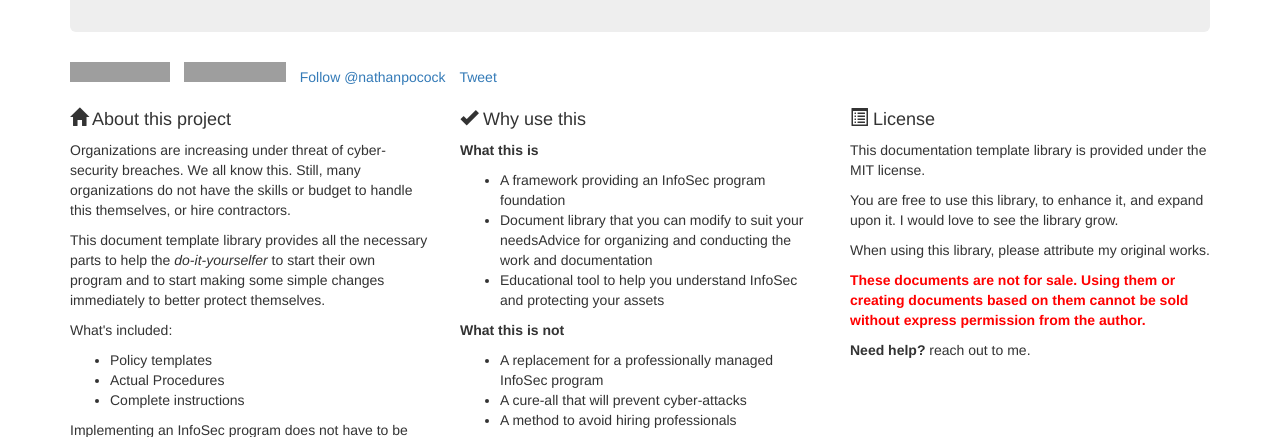
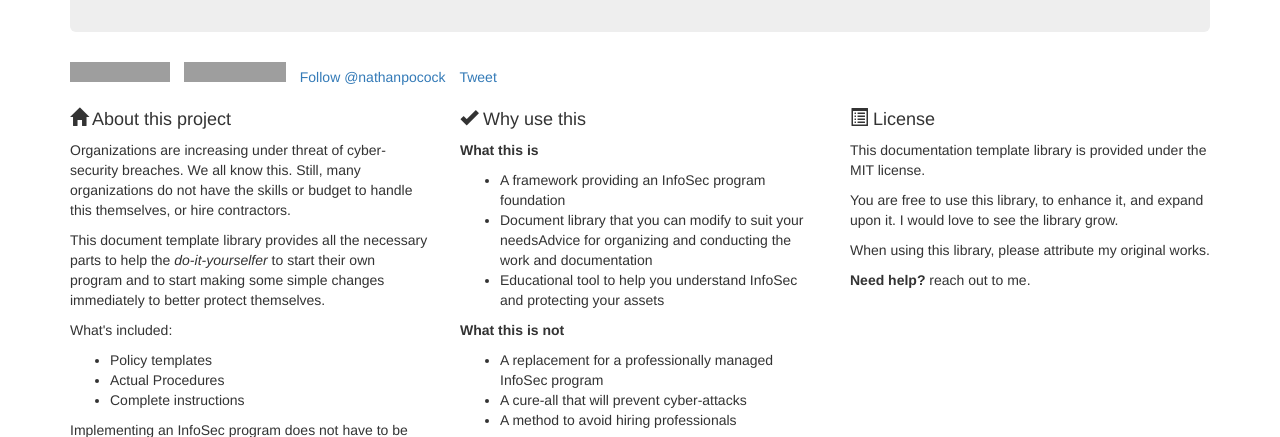
Before and after one commit to nathanpocock/I-ISMS, a plain HTML site: page index.html in a window 1280 px wide. Shown: the part 332-769 px from the top of the page. Drawn offline with nearby package versions, Linux system fonts and the light colour scheme; grey boxes are pictures that could not be loaded.

Commit message:
Removed text preventing sale of documents. Conflicts with MIT license.

```diff
--- a/index.html
+++ b/index.html
@@ -114,7 +114,6 @@
 					<p>This documentation template library is provided under the MIT license.</p>
 					<p>You are free to use this library, to enhance it, and expand upon it. I would love to see the library grow.</p>
 					<p>When using this library, please attribute my original works.</p>
-					<p><strong><font color="red">These documents are not for sale. Using them or creating documents based on them cannot be sold without express permission from the author.</font></strong></p>
 					<p><strong>Need help?</strong> reach out to me.</p>
 				</div>
 			</div>
```
